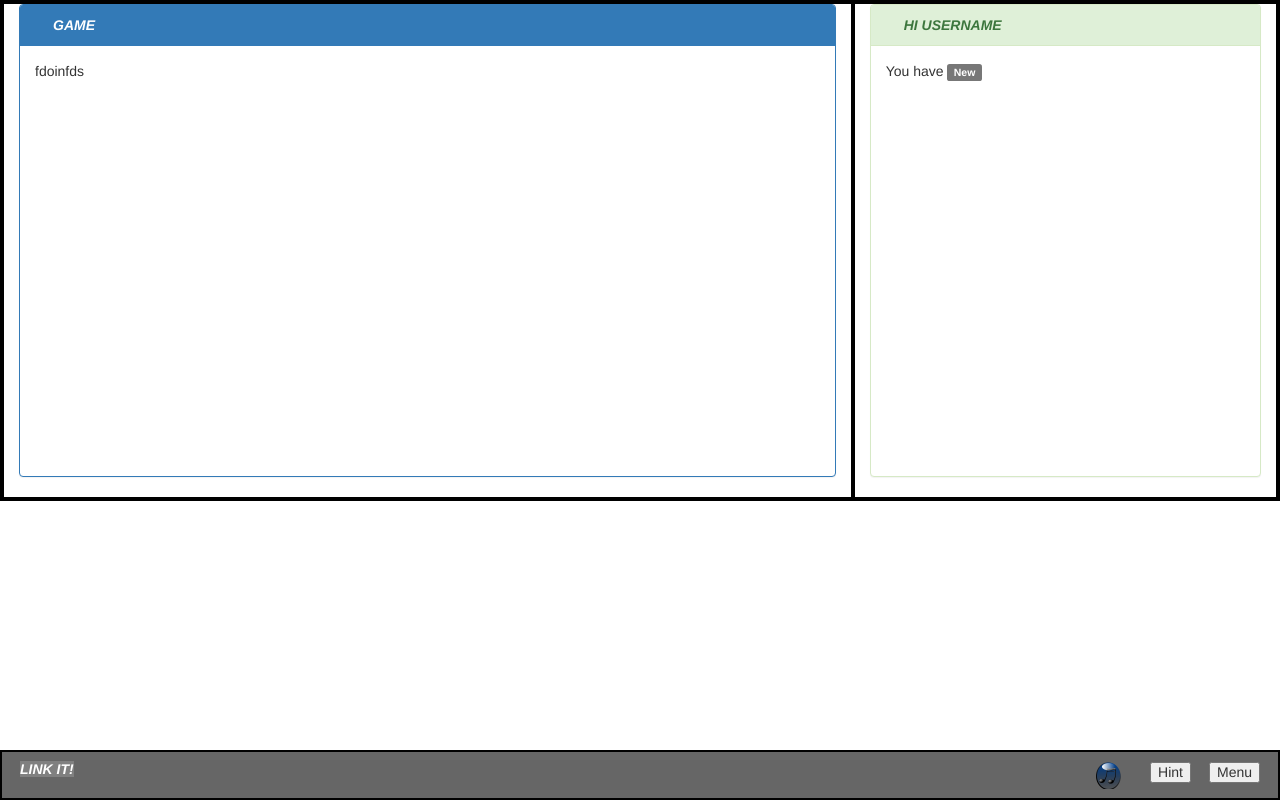
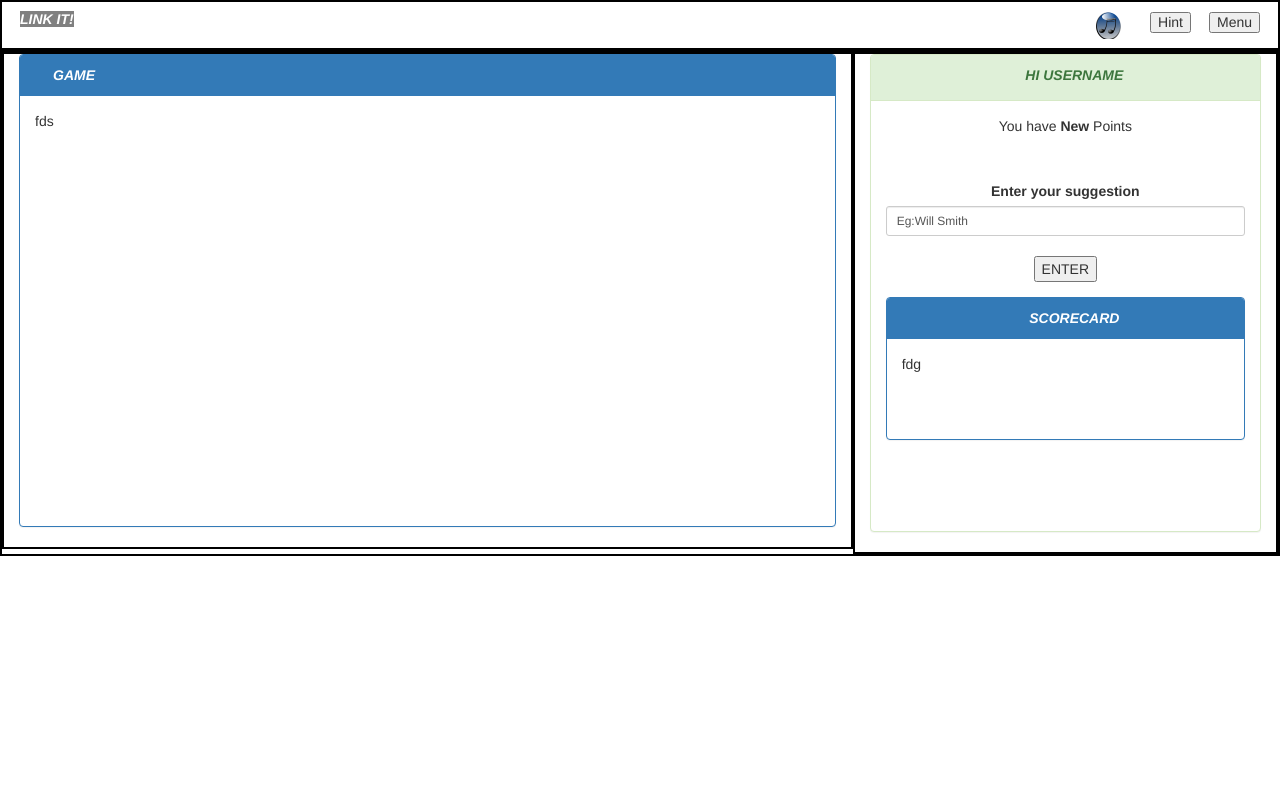
Before and after one commit to faisalvora12/Link-It, a plain HTML site: page main.html in a window 1280 px wide. Drawn offline with nearby package versions, Linux system fonts and the light colour scheme.

Commit message:
Update main.html

```diff
--- a/main.html
+++ b/main.html
@@ -31,36 +31,50 @@
 <!--        Web Page Coding            -->
 <div class="container-fluid">
 
-	<div class="row" style="border: 2px solid black">
+     	 <div class="row" class="header" style="border: 2px solid black;height: 50px">
+    	<H5 style="margin-left: 18px"><i><b style="color: white;background-color: grey">LINK IT!</b></i>
+    	<input type="button" value="Menu" style="float: right;margin-right: 18px">
+    	<input type="button" onClick="hint()" value="Hint" style="float: right;margin-right: 18px">
+    	<input type="button" onClick="music()" class="mybutton" name="music" style="float: right">
+		</H5>
+	</div>
+
+	<div class="row" class="wrap" style="border: 2px solid black">
 		<div class="col-xs-12 col-md-8 col-lg-8" style="border: 2px solid black">
   		    <div class="panel panel-primary">
   		        <div class="panel-heading"><i style="margin-left: 18px"><b>GAME</b></i></div>
-   		         <div class="panel-body" style="min-height: 430px;overflow-y: scroll;word-wrap: break-word">fdoinfds
+   		         <div class="panel-body" style="min-height: 430px;overflow-y: scroll;word-wrap: break-word">fds
         	    </div>
        		</div>
     	</div>
     	<div>
     	     <div class="col-xs-12 col-md-4 col-lg-4" style="border: 2px solid black">
     	     	 <div class="panel panel-success">
-  		        <div class="panel-heading" ><i style="margin-left: 18px"><b>HI USERNAME</b></i></div>
+  		             <div class="panel-heading text-center" ><i style="margin-left: 18px"><b>HI <label id="username" style="max-width: 140px; word-wrap: break-word">USERNAME</label></b></i></div>
    		             <div class="panel-body" style="min-height: 430px;word-wrap: break-word">
-   		         	<div>
-   		         		You have <span class="label label-default">New</span>
+   		                 <div style="text-align: center">
+   		         		 You have <label id="myLabel" style="max-width: 140px; word-wrap: break-word">New</label> Points
+   		                 </div>
+   		                 <br><br>
+   		                 <div class="form-group">
+   		                     <div style="text-align:center">
+   					 	     <label for="inputdefault">Enter your suggestion</label>
+   					 	     <input  id="inputsm" type="text" value="Eg:Will Smith" class="form-control input-sm"><br>
+ 				             <input type="button" onClick="enter()" value="ENTER">
+ 				     	     </div>
+ 					     </div>
+                       	<div class="panel panel-primary">
+  		                     <div class="panel-heading text-center"><i style="margin-left: 18px"><b>SCORECARD</b></i>
+  		                     </div>
+   		                     <div class="panel-body" style="min-height: 100px;overflow-y: scroll;word-wrap: break-word">fdg
         	                 </div>
        		            </div>
         	         </div>
        		    </div>
     	    </div>
     	</div>
-	 <div class="wrap">
-    	 <div class="footer" class="main" style="border: 2px solid black; position: fixed;height: 50px">
-     	<H5 style="margin-left: 18px"><i><b style="color: white;background-color: grey">LINK IT!</b></i>
-     	<input type="button" value="Menu" style="float: right;margin-right: 18px">
-     	<input type="button" onClick="hint()" value="Hint" style="float: right;margin-right: 18px">
-     	<input type="button" onClick="music()" class="mybutton" name="music" style="float: right">
-	    </H5>
 	</div>
-    </div>
+
  </div>
  </body>
 </html>
```
Lines whose indentation alone changed are shown as unchanged.
